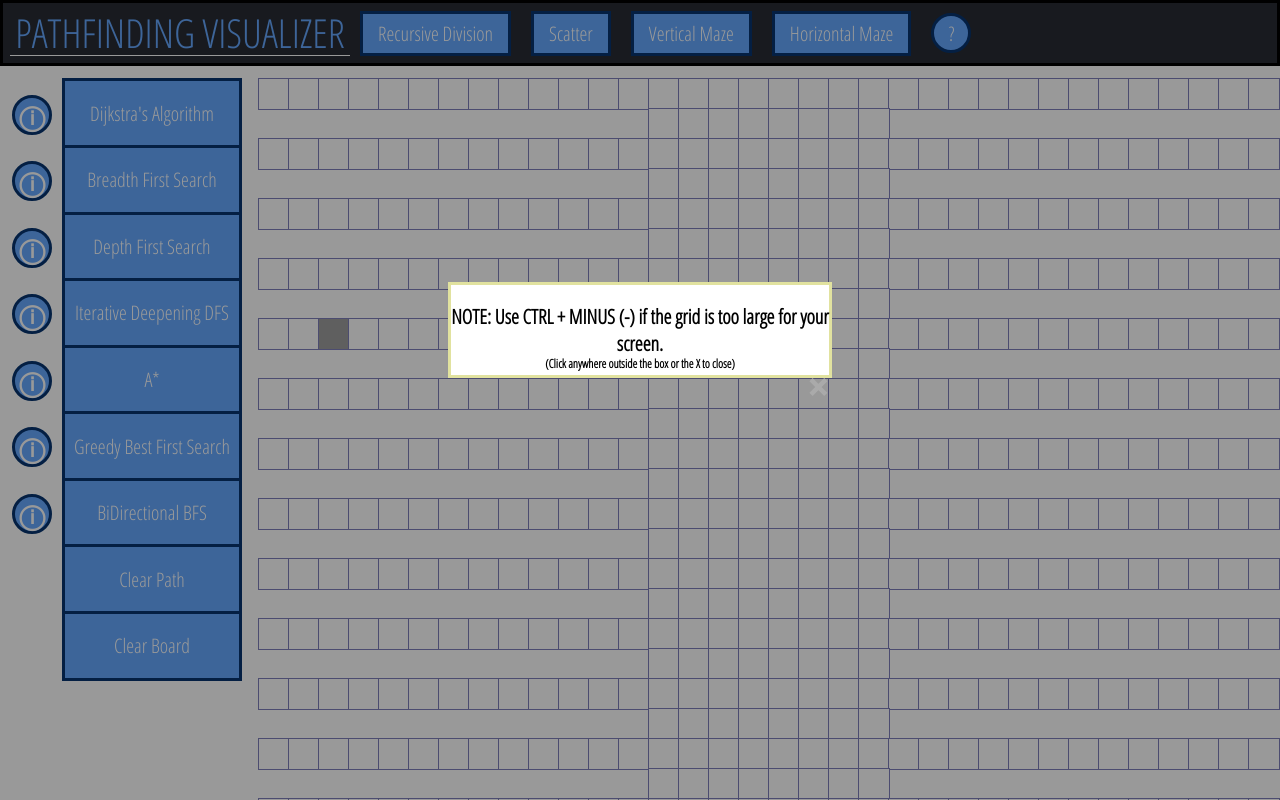
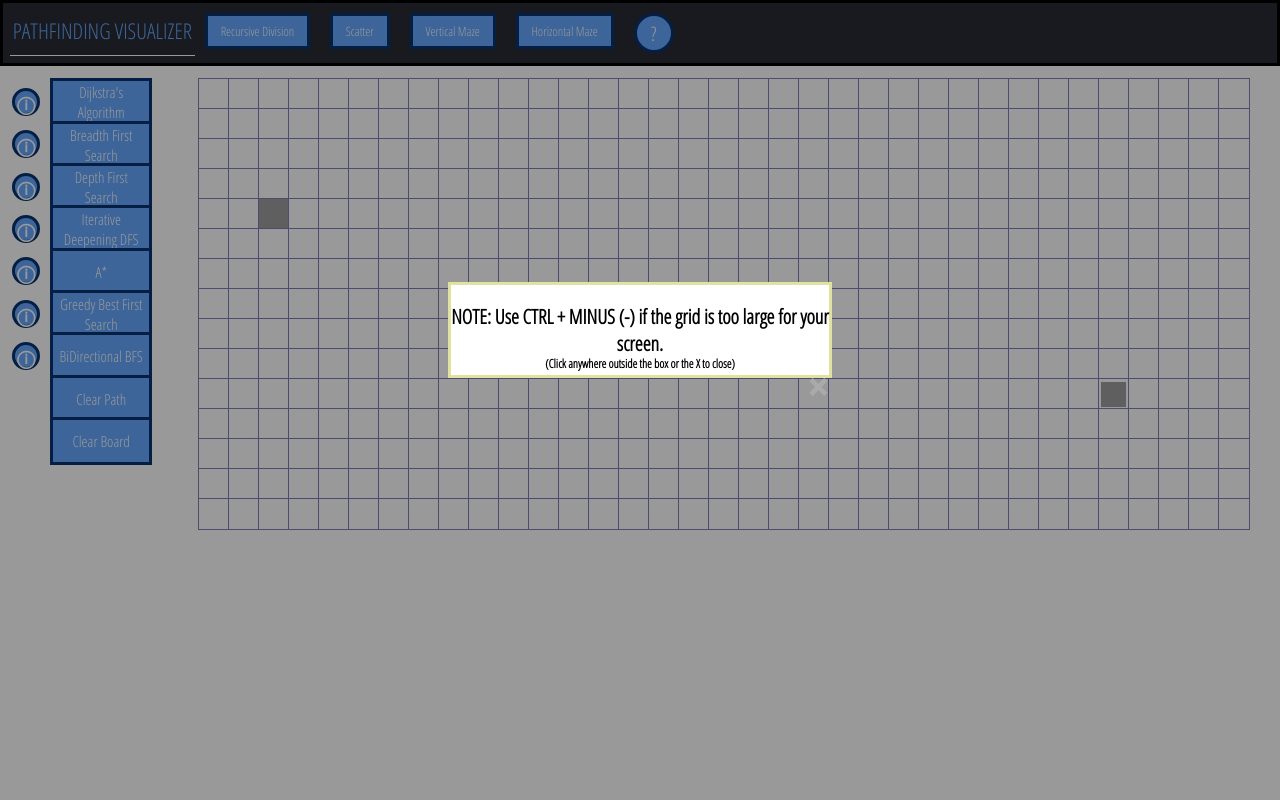
Before and after one commit to ericrkuo/PathfindingVisualizer, a React (Create React App) app: page / in a window 1280 px wide. Shown: the top 800 px of the page. Built offline with nearby package versions, Linux system fonts and the light colour scheme; grey boxes are pictures that could not be loaded.

Commit message:
Add dynamic resizing

```diff
--- a/src/Components/Button.css
+++ b/src/Components/Button.css
@@ -1,52 +1,13 @@
 @import url("https://fonts.googleapis.com/css?family=Roboto&display=swap");
 @import url("https://fonts.googleapis.com/css?family=Open+Sans+Condensed:300&display=swap");
-/*
-:root {
-    --primary: hsl(241, 100%, 50%);
-    --warning: #ffd028;
-    --danger: #eb3f27;
-    --success: #75fa83;
-    --white: #fdfdfd;
-    --dark: #181717;
-}
 
-.btn {
-    font-family: "Roboto", sans-serif;
-    font-weight: 400;
-    border-radius: 10px;
-    cursor: pointer;
-    transition: transform 0.3s ease;
-}
-
-.btn:hover {
-    transform: translateY(-3px);
-}
-
-.btn--primary--solid {
-    background-color: var(--primary);
-    color: var(--white);
-    border: none;
-}
-
-.btn--primary--outline {
-    background-color: transparent;
-    border: 2px solid var(--primary);
-    color: var(--primary);
-}
-
-.btn--medium {
-    padding: 10px 20px;
-    font-size: 18px;
-}
-*/
-
-.btn-group button {
-  width: 180px;
-  height: 69.6px;
+.btn-group {
+  width: 8vw;
+  height: 6vh;
   border: 3px solid hsl(214, 90%, 23%);
   background-color: hsl(214, 100%, 70%);
   color: #ffffff;
-  font-size: 20px;
+  font-size: 1.9vmin;
   font-family: "Open Sans Condensed", sans-serif;
   font-weight: lighter;
   cursor: pointer;
@@ -58,7 +19,7 @@
   margin-top: -2.7px;
 }
 
-.btn-group button:hover {
+.btn-group:hover {
   background-color: hsl(214, 51%, 61%);
   transform: scale(1.08);
   transition: all 0.2s ease;
@@ -83,10 +44,10 @@
 }
 
 .title {
-  width: 340px;
+  width: 17vw;
   display: block;
   height: 50px;
-  font-size: 40px;
+  font-size: 1.7vw;
   text-align: center;
   text-transform: uppercase;
   color: hsl(214, 100%, 70%);
@@ -101,17 +62,26 @@
   border-bottom: 1.8px solid white;
   margin-left: 7px;
   margin-top: -5px;
+  display: flex;
+  align-items: center;
+  justify-content: center;
 }
 
-.title-button-row button {
-  width: auto;
-  height: 45px;
-  padding-left: 15px;
-  padding-right: 15px;
+.title-button-row {
+  width: 100%;
+  align-items: flex-start;
+  display: flex;
+}
+
+.title-button {
+  width: fit-content;
+  height: 4.5vh;
+  padding-left: 1vw;
+  padding-right: 1vw;
   border: 3px solid hsl(214, 90%, 23%);
   background-color: hsl(214, 100%, 70%);
   color: #ffffff;
-  font-size: 20px;
+  font-size: 1vw;
   font-family: "Open Sans Condensed", sans-serif;
   font-weight: lighter;
   cursor: pointer;
@@ -122,9 +92,10 @@
   -webkit-box-sizing: border-box; /* Safari/Chrome, other WebKit */
   -moz-box-sizing: border-box; /* Firefox, other Gecko */
   box-sizing: border-box;
+  display: inline-block;
 }
 
-.title-button-row button:hover {
+.title-button:hover {
   background-color: hsl(214, 51%, 61%);
   transform: scale(1.08);
   transition: all 0.2s ease;
@@ -156,21 +127,19 @@
   border-radius: 50%;
 }
 
-.algo-btn-group button {
-  width: 40px;
-  height: 40px;
+.algo-btn-group {
+  width: 3.5vmin;
+  height: 3.5vmin;
   border: 3px solid hsl(214, 90%, 23%);
   background-color: hsl(214, 100%, 70%);
   color: #ffffff;
-  font-size: 25px;
+  font-size: 2.2vmin;
   font-family: "Open Sans Condensed", sans-serif;
   font-weight: 900;
   cursor: pointer;
   display: block;
   margin-left: -3px;
   margin-right: 10px;
-  margin-bottom: -3px;
-  margin-top: 29.6px;
   text-align: center;
   transition: all 0.2s ease;
   border-radius: 50%;
@@ -178,13 +147,9 @@
   -webkit-padding-start: 0px;
 }
 
-.algo-btn-group button:hover {
+.algo-btn-group:hover {
   background-color: hsl(214, 51%, 61%);
   transform: scale(1.08);
   transition: all 0.2s ease;
   color: rgb(225, 226, 159);
 }
-
-.algo-btn-group button:first-child {
-  margin-top: 13.5px;
-}
--- a/src/PathfindingVisualizer/PathfindingVisualizer.css
+++ b/src/PathfindingVisualizer/PathfindingVisualizer.css
@@ -2,4 +2,11 @@
   display: block;
   justify-content: center;
   margin: 0 0 0 0;
+  width: 100%
 }
+
+.container-button-group {
+  display: flex;
+  align-items: center;
+  justify-content: flex-end;
+}
--- a/src/PathfindingVisualizer/PathfindingVisualizer.jsx
+++ b/src/PathfindingVisualizer/PathfindingVisualizer.jsx
@@ -24,17 +24,22 @@ import "../Components/Modal.css";
 import { displayAlgorithmInfo } from "../Algorithms/AlgorithmInfo";
 import "../Components/AlgorithmModal.css";
 
-export const NUM_COLUMNS = 42;
-export const NUM_ROWS = 20;
+export let {NUM_COLUMNS, NUM_ROWS, FINISH_NODE_ROW, FINISH_NODE_COL} = calculateGridDimensions();
 let START_NODE_ROW = 4;
 let START_NODE_COL = 2;
-let FINISH_NODE_ROW = 13;
-let FINISH_NODE_COL = 35;
 let mouseIsPressed = false;
 let startIsPressed = false;
 let finishIsPressed = false;
 let isRunning = false;
 let slideNumber = 0;
+
+function calculateGridDimensions() {
+  const numColumns = Math.floor((window.innerWidth - 50) / 35);
+  const numRows = Math.floor(window.innerHeight / 52);
+  const finishNodeRow = numRows-5;
+  const finishNodeCol = numColumns-5;
+  return {NUM_COLUMNS: numColumns, NUM_ROWS: numRows, FINISH_NODE_COL: finishNodeCol, FINISH_NODE_ROW: finishNodeRow};
+}
 
 export default class PathfindingVisualizer extends Component {
   constructor(props) {
@@ -48,6 +53,14 @@ export default class PathfindingVisualizer extends Component {
     const grid = getInitalGrid();
     this.setState({ grid });
     window.onload = this.displayNote();
+    window.onresize = () => {
+      if (!isRunning) {
+        clearGridHelper();
+        ({NUM_COLUMNS, NUM_ROWS, FINISH_NODE_ROW, FINISH_NODE_COL} = calculateGridDimensions());
+        const grid = getInitalGrid();
+        this.setState({ grid });
+      }
+    };
   }
 
   //document.getElementById changes the HTML image
@@ -886,45 +899,40 @@ export default class PathfindingVisualizer extends Component {
                 </div>
 
                 <div className="title-button-row">
-                    <button onClick={() => this.visualizeWalls(1)}>
+                    <button className="title-button" onClick={() => this.visualizeWalls(1)}>
                         {" "}
 
                         Recursive Division
                         {" "}
                     </button>
 
-                    <button onClick={() => this.visualizeWalls(0)}>
+                    <button className="title-button" onClick={() => this.visualizeWalls(0)}>
                         {' '}
                         Scatter
 
                         {' '}
                     </button>
 
-                    <button onClick={() => this.visualizeWalls(2)}>
+                    <button className="title-button" onClick={() => this.visualizeWalls(2)}>
                         {" "}
 
                         Vertical Maze
                         {" "}
                     </button>
 
-                    <button onClick={() => this.visualizeWalls(3)}>
+                    <button className="title-button" onClick={() => this.visualizeWalls(3)}>
                         {" "}
 
                         Horizontal Maze
                         {" "}
                     </button>
+
+                    <button className="info-button" id="info-button" onClick={() => this.openHelpMenu()}>
+                        {" "}
+                        ?
+                        {" "}
+                    </button>
                 </div>
-
-                <button
-                    className="info-button"
-                    id="info-button"
-                    onClick={() => this.openHelpMenu()}
-                >
-                    {" "}
-
-                    ?
-                    {" "}
-                </button>
             </div>
 
             <div
@@ -1012,96 +1020,41 @@ export default class PathfindingVisualizer extends Component {
 
 
             <div className="container">
-                <div className="algo-btn-group">
-                    <button onClick={() => this.openAlgoMenu(0)}>
-                        {' '}
-                        &#9432;
-
-                        {' '}
-                    </button>
-
-                    <button onClick={() => this.openAlgoMenu(1)}>
-                        {' '}
-                        &#9432;
-
-                        {' '}
-                    </button>
-
-                    <button onClick={() => this.openAlgoMenu(2)}>
-                        {' '}
-                        &#9432;
-
-                        {' '}
-                    </button>
-
-                    <button onClick={() => this.openAlgoMenu(3)}>
-                        {' '}
-                        &#9432;
-
-                        {' '}
-                    </button>
-
-                    <button onClick={() => this.openAlgoMenu(4)}>
-                        {' '}
-                        &#9432;
-
-                        {' '}
-                    </button>
-
-                    <button onClick={() => this.openAlgoMenu(5)}>
-                        {' '}
-                        &#9432;
-
-                        {' '}
-                    </button>
-
-                    <button onClick={() => this.openAlgoMenu(6)}>
-                        {' '}
-                        &#9432;
-
-                        {' '}
-                    </button>
-                </div>
-
-                <div className="btn-group">
-                    <button onClick={() => this.visualizeAlgorithm(0)}>
-                        Dijkstra&apos;s Algorithm
-                    </button>
-
-                    <button onClick={() => this.visualizeAlgorithm(1)}>
-                        Breadth First Search
-                    </button>
-
-                    <button onClick={() => this.visualizeAlgorithm(2)}>
-                        Depth First Search
-                    </button>
-
-                    <button onClick={() => this.visualizeAlgorithm(3)}>
-                        Iterative Deepening DFS
-                    </button>
-
-                    <button onClick={() => this.visualizeAlgorithm(4)}>
-                        A*
-                    </button>
-
-                    <button onClick={() => this.visualizeAlgorithm(5)}>
-                        Greedy Best First Search
-                    </button>
-
-                    <button onClick={() => this.visualizeAlgorithm(6)}>
-                        BiDirectional BFS
-                    </button>
-
-                    <button onClick={() => this.clearGridKeepWalls(grid)}>
-                        Clear Path
-                    </button>
-
-                    <button
-                        id="clearGrid"
-                        onClick={() => this.clearGrid()}
-                    >
-                        Clear Board
-                    </button>
+                <div>
+                  <div className="container-button-group" >
+                    <button className="algo-btn-group" onClick={() => this.openAlgoMenu(0)}>&#9432;</button>
+                    <button className="btn-group" onClick={() => this.visualizeAlgorithm(0)}>Dijkstra&apos;s Algorithm</button>
+                  </div>
+                  <div className="container-button-group">
+                    <button className="algo-btn-group" onClick={() => this.openAlgoMenu(1)}>&#9432;</button>
+                    <button className="btn-group" onClick={() => this.visualizeAlgorithm(1)}>Breadth First Search</button>
+                  </div>
+                  <div className="container-button-group">
+                    <button className="algo-btn-group" onClick={() => this.openAlgoMenu(2)}>&#9432;</button>
+                    <button className="btn-group" onClick={() => this.visualizeAlgorithm(2)}>Depth First Search</button>
+                  </div>
+                  <div className="container-button-group">
+                    <button className="algo-btn-group" onClick={() => this.openAlgoMenu(3)}>&#9432;</button>
+                    <button className="btn-group" onClick={() => this.visualizeAlgorithm(3)}>Iterative Deepening DFS</button>
+                  </div>
+                  <div className="container-button-group">
+                    <button className="algo-btn-group" onClick={() => this.openAlgoMenu(4)}>&#9432;</button>
+                    <button className="btn-group" onClick={() => this.visualizeAlgorithm(4)}>A*</button>
+                  </div>
+                  <div className="container-button-group">
+                    <button className="algo-btn-group" onClick={() => this.openAlgoMenu(5)}>&#9432;</button>
+                    <button className="btn-group" onClick={() => this.visualizeAlgorithm(5)}>Greedy Best First Search</button>
+                  </div>
+                  <div className="container-button-group">
+                    <button className="algo-btn-group" onClick={() => this.openAlgoMenu(6)}>&#9432;</button>
+                    <button className="btn-group" onClick={() => this.visualizeAlgorithm(6)}>BiDirectional BFS</button>
+                  </div>
+                  <div className="container-button-group">
+                    <button className="btn-group" onClick={() => this.clearGridKeepWalls(grid)}>Clear Path</button>
+                  </div>
+                  <div className="container-button-group">
+                    <button id="clearGrid" className="btn-group" onClick={() => this.clearGrid()}>Clear Board</button>
+                  </div>
                 </div>
 
                 <div
@@ -1179,7 +1132,7 @@ function clearGridHelper() {
       var node = createNode(col, row);
       node.isWall = false;
 
-      if (!node.isFinish && !node.isStart) {
+      if (node && !node.isFinish && !node.isStart) {
         document.getElementById(`node-${node.row}-${node.col}`).className =
           "node";
       } else if (node.isFinish) {
```
